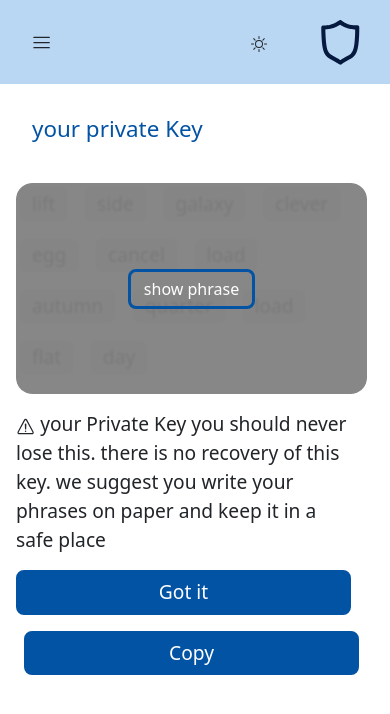
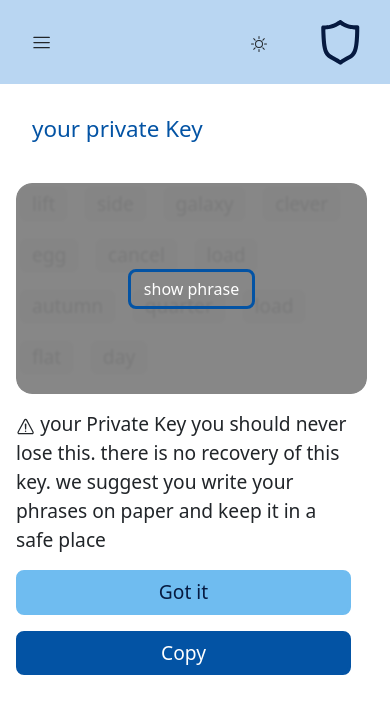
Before and after one commit to theariansalmanzadeh/safwall, a React (Create React App) app: page /createwallet in a window 390 px wide. Shown: the top 714 px of the page. Built offline with nearby package versions, Linux system fonts and the light colour scheme; no server answers.

Commit message:
send max eth fixed, copy botton for phrases added

```diff
--- a/src/components/Mywallet.js
+++ b/src/components/Mywallet.js
@@ -86,16 +86,16 @@ function Mywallet() {
       setLoading(true);
       await getBalanceAccount(provider, userWallet);
       await getNonceAccount(provider, userWallet);
+      await fetchFavoriteTokens(userWallet.connect(provider), userObjectId);
+
       await getEthPrice();
       await getTxHistory(userWallet.address);
 
       connectWalletProvider();
-      console.log("ok");
+
       const contractSigner = mainContracts.connect(userWallet);
 
       setStakingContract(contractSigner);
-
-      fetchFavoriteTokens(userWallet.connect(provider), userObjectId);
 
       setLoading(false);
       togglePageRefresh(false);
@@ -116,7 +116,7 @@ function Mywallet() {
       let newBalance = await provider.getBalance(userWallet.address);
       newBalance = ethers.utils.formatEther(newBalance);
       newBalance = String(Number(newBalance).toFixed(3));
-      console.log(newBalance, prveBalance);
+
       togglePageRefresh(newBalance === prveBalance ? false : true);
     }, 1000 * 10);
 
--- a/src/components/SendEth.js
+++ b/src/components/SendEth.js
@@ -37,7 +37,11 @@ function SendEth({ onClose }) {
     const value = ethers.utils.parseEther(valueInputRef.current.value);
 
     const maxGas = await provider.getFeeData();
-    const estimatedGas = await provider.getGasPrice();
+
+    console.log(
+      Number(maxGas.maxFeePerGas * 21000),
+      addressInputRef.current.value
+    );
 
     const tx = {
       to: addressInputRef.current.value,
@@ -46,9 +50,6 @@ function SendEth({ onClose }) {
       gasLimit: 21000,
       gasPrice: maxGas.maxFeePerGas,
     };
-    console.log(addressInputRef.current.value);
-
-    console.log(Number(maxGas.maxFeePerGas), Number(estimatedGas));
 
     try {
       const txRes = await userWallet.sendTransaction(tx);
@@ -60,25 +61,23 @@ function SendEth({ onClose }) {
       togglePageRefresh(true);
       onClose();
     } catch (e) {
+      console.log(e);
       setSendLoading(false);
     }
   };
 
   const setMaxHandler = async () => {
-    console.log(userWallet.address);
-
-    const res = await provider.estimateGas({
-      to: userWallet.address,
-
-      value: ethers.utils.parseEther(balance),
-      nonce: nonce,
-    });
     const gasPrice = await await provider.getFeeData();
 
-    const totalGas = gasPrice.maxFeePerGas * res;
-    console.log(ethers.utils.formatEther(totalGas));
+    const totalGas = gasPrice.maxFeePerGas * 210000 * 1.5;
 
-    valueInputRef.current.value = balance - ethers.utils.formatEther(totalGas);
+    console.log(Number(ethers.utils.parseEther(balance)), totalGas);
+    const valueHex = Number(ethers.utils.parseEther(balance)) - totalGas;
+
+    const value = Number(ethers.utils.formatEther(String(valueHex))).toFixed(4);
+    console.log(String(value));
+
+    valueInputRef.current.value = String(value);
   };
 
   const changeValueHandler = () => {
--- a/src/pages/SecurityPage.js
+++ b/src/pages/SecurityPage.js
@@ -81,7 +81,7 @@ function SecurityPage() {
     const url = window.URL || window.webkitURL;
     const link = url.createObjectURL(blob1);
     const a = document.createElement("a");
-    a.download = "Customers.txt";
+    a.download = "safwall.txt";
     a.href = link;
     document.body.appendChild(a);
     a.click();
--- a/src/stores/accountProvider.js
+++ b/src/stores/accountProvider.js
@@ -30,13 +30,12 @@ function AccountProvider({ children }) {
     const res = await fetch(url);
     const Txhis = await res.json();
 
+    console.log(Txhis);
     setTxHistory(Txhis);
   };
 
   const togglePageRefresh = (state) => {
-    console.log(state);
     setUpdatePage(state);
-    console.log(updatePage);
   };
 
   const getEthPrice = async () => {
@@ -53,7 +52,7 @@ function AccountProvider({ children }) {
     const data = await findAPI(wallet.address, userId);
 
     setTokenDetials([]);
-    if (data?.token) {
+    if (data?.tokens) {
       data.tokens.map((token) =>
         addContractAddress(token.address, token.symbol, wallet)
       );
--- a/src/styles/sass/layout/phraseBox.module.scss
+++ b/src/styles/sass/layout/phraseBox.module.scss
@@ -92,12 +92,15 @@
 .submitBtn {
   font-size: 1.2rem;
   margin-top: 1rem;
-  padding: 0.3rem 0.8rem;
-  background-color: $scondaryCol;
+  padding: 0.3rem 1.2rem;
+  background-color: $thirdColDark;
   border-radius: 0.5rem;
-  border: 3px solid $scondaryCol;
-  color: $primaryWhite;
+  border: 3px solid $thirdColDark;
+  color: $primaryCol;
   cursor: pointer;
+  &:hover {
+    border: 3px solid $scondaryCol;
+  }
   @media screen and (max-width: 760px) {
     width: 100%;
   }
@@ -113,7 +116,12 @@
   border: 3px solid $scondaryCol;
   color: $primaryWhite;
   cursor: pointer;
+  &:hover,
+  &:focus {
+    border: 3px solid $successfull;
+  }
   @media screen and (max-width: 760px) {
     width: 100%;
+    margin-left: 0rem;
   }
 }
```
